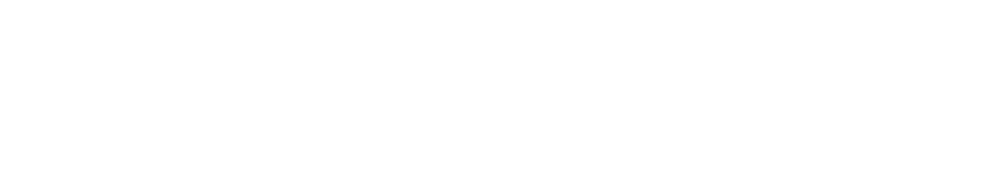
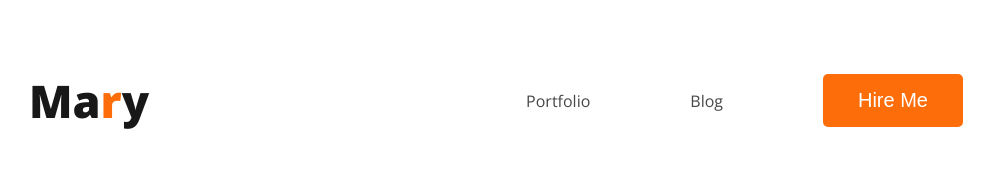
Before and after one commit to alaminhossain12/webdeveloper-portfolio, a plain HTML site: page index.html in a window 1280 px wide. Shown: the whole page, without its empty margins (119-1113 px from the left). Drawn offline with nearby package versions, Linux system fonts and the light colour scheme.

Commit message:
header section complete

```diff
--- a/index.html
+++ b/index.html
@@ -1,19 +1,31 @@
 <!DOCTYPE html>
 <html lang="en">
   <head>
-  <meta charset="UTF-8">
-  <meta name="viewport" content="width=device-width, initial-scale=1.0">
+    <meta charset="UTF-8" />
+    <meta name="viewport" content="width=device-width, initial-scale=1.0" />
     <title>Web Developer Portfolio</title>
+    <!-- Google Fonts Open Sans -->
+    <link rel="preconnect" href="https://fonts.googleapis.com" />
+    <link rel="preconnect" href="https://fonts.gstatic.com" crossorigin />
+    <link
+      href="https://fonts.googleapis.com/css2?family=Open+Sans:wght@400;600;700;800&display=swap"
+      rel="stylesheet"
+    />
+    <!-- Custom Css -->
+    <link rel="stylesheet" href="./styles/portfoilo.css" />
   </head>
   <body>
     <header>
-
+      <nav>
+        <h3 class="nav-title">Ma<span class="text-primary">r</span>y</h3>
+        <ul>
+          <li><a href="">Portfolio</a></li>
+          <li><a href="">Blog</a></li>
+          <li><button class="btn-primary">Hire Me</button></li>
+        </ul>
+      </nav>
     </header>
-  <main>
-
-  </main>
-  <footer>
-
-  </footer>
+    <main></main>
+    <footer></footer>
   </body>
 </html>
--- /dev/null
+++ b/styles/portfoilo.css
@@ -0,0 +1,48 @@
+/* Common Shared Styles */
+body {
+  font-family: "Open Sans", sans-serif;
+}
+
+.text-primary {
+  color: #fd6e0a;
+}
+
+.btn-primary {
+  border-radius: 5px;
+  background: #fd6e0a;
+  border: 0;
+  font-size: 20px;
+  color: #fff;
+  padding: 15px 35px;
+}
+
+/* Nav Related Styles */
+
+nav {
+  display: flex;
+  justify-content: space-between;
+  align-items: center;
+  padding-left: 140px;
+  padding-right: 140px;
+}
+
+nav > ul {
+  display: flex;
+  align-items: center;
+}
+
+nav li {
+  list-style: none;
+  margin: 50px;
+}
+
+nav a {
+  text-decoration: none;
+  color: #474747;
+}
+
+.nav-title {
+  color: #181818;
+  font-size: 45px;
+  font-weight: 800;
+}
```
Lines whose indentation alone changed are shown as unchanged.
